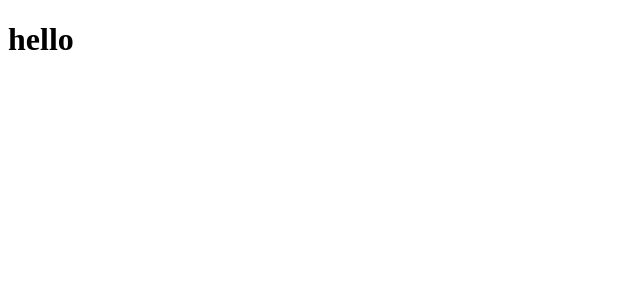
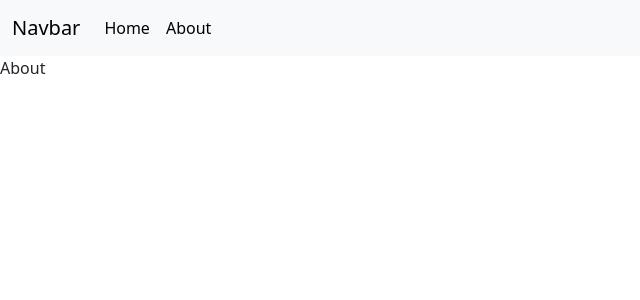
Before and after one commit to AyushSahrawat47/inotebook, a React (Create React App) app: page /about in a window 1280 px wide. Shown: the top 300 px of the page, without its empty margins (0-640 px from the left). Built offline with nearby package versions, Linux system fonts and the light colour scheme.

Commit message:
made the basic structure of the app

```diff
--- a/public/index.html
+++ b/public/index.html
@@ -8,11 +8,21 @@
       name="description"
       content="Web site created using create-react-app"
     />
-
+    <link
+      href="https://cdn.jsdelivr.net/npm/bootstrap@5.3.3/dist/css/bootstrap.min.css"
+      rel="stylesheet"
+      integrity="sha384-QWTKZyjpPEjISv5WaRU9OFeRpok6YctnYmDr5pNlyT2bRjXh0JMhjY6hW+ALEwIH"
+      crossorigin="anonymous"
+    />
     <title>React App</title>
   </head>
   <body>
     <noscript>You need to enable JavaScript to run this app.</noscript>
     <div id="root"></div>
+    <script
+      src="https://cdn.jsdelivr.net/npm/bootstrap@5.3.3/dist/js/bootstrap.bundle.min.js"
+      integrity="sha384-YvpcrYf0tY3lHB60NNkmXc5s9fDVZLESaAA55NDzOxhy9GkcIdslK1eN7N6jIeHz"
+      crossorigin="anonymous"
+    ></script>
   </body>
 </html>
--- a/src/App.js
+++ b/src/App.js
@@ -1,8 +1,24 @@
+import Navbar from "./components/Navbar";
+import Home from "./components/Home";
+import About from "./components/About";
+import { BrowserRouter as Router, Route, Routes } from "react-router-dom";
 
 function App() {
   return (
     <>
-  <h1>hello</h1>
+      <Router>
+        <Navbar />
+        <Routes>
+          <Route
+            path="/"
+            element={<Home/>}
+          />
+          <Route
+            path="/about"
+            element={<About/>}
+          />
+        </Routes>
+      </Router>
     </>
   );
 }
--- /dev/null
+++ b/src/components/About.js
@@ -0,0 +1,11 @@
+import React from 'react'
+
+const About = () => {
+  return (
+    <div>
+        About
+    </div>
+  )
+}
+
+export default About
--- /dev/null
+++ b/src/components/Home.js
@@ -0,0 +1,11 @@
+import React from 'react'
+
+const Home = () => {
+  return (
+    <div>
+      Home
+    </div>
+  )
+}
+
+export default Home
--- /dev/null
+++ b/src/components/Navbar.js
@@ -0,0 +1,29 @@
+import React from 'react'
+import { Link } from 'react-router-dom'
+
+const Navbar = () => {
+    return (
+        <div>
+            <nav class="navbar navbar-expand-lg bg-body-tertiary">
+                <div class="container-fluid">
+                    <Link class="navbar-brand" to="#">Navbar</Link>
+                    <button class="navbar-toggler" type="button" data-bs-toggle="collapse" data-bs-target="#navbarSupportedContent" aria-controls="navbarSupportedContent" aria-expanded="false" aria-label="Toggle navigation">
+                        <span class="navbar-toggler-icon"></span>
+                    </button>
+                    <div class="collapse navbar-collapse" id="navbarSupportedContent">
+                        <ul class="navbar-nav me-auto mb-2 mb-lg-0">
+                            <li class="nav-item text-decoration-none">
+                                <Link class="nav-link active" aria-current="page" to="/">Home</Link>
+                            </li>
+                            <li class="nav-item text-decoration-none">
+                                <Link class="nav-link active" to="/about">About</Link>
+                            </li>
+                        </ul>
+                    </div>
+                </div>
+            </nav>
+        </div>
+    )
+}
+
+export default Navbar
```
Also changed, not shown: src/context/notes/NoteState.js (added), src/context/notes/noteContext.js (added).
